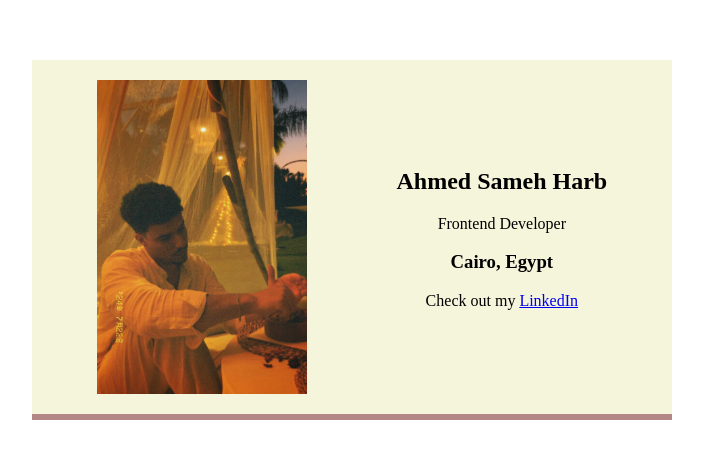
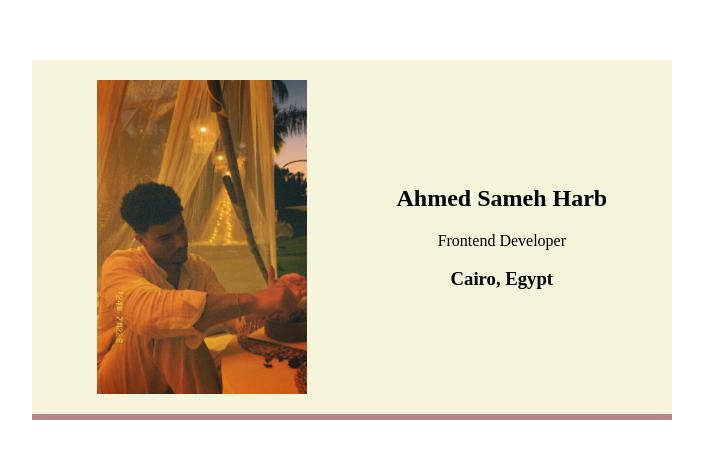
Before and after one commit to ahmedsamehharb/Business-Card, a plain HTML site: page index.html in a window 1280 px wide. Shown: the part 168-626 px from the top of the page, without its empty margins (296-999 px from the left). Drawn offline with Linux system fonts and the light colour scheme.

Commit message:
Deleted Files

```diff
--- a/index.html
+++ b/index.html
@@ -10,7 +10,6 @@
                 <h2>Ahmed Sameh Harb</h2>
                 <p>Frontend Developer</p>
                 <h3>Cairo, Egypt</h3>
-                <p>Check out my <a href="https://www.linkedin.com/in/ahmed-harb-0572542b3/">LinkedIn</a></p>
             </div>
         </div>
     </body>
```
